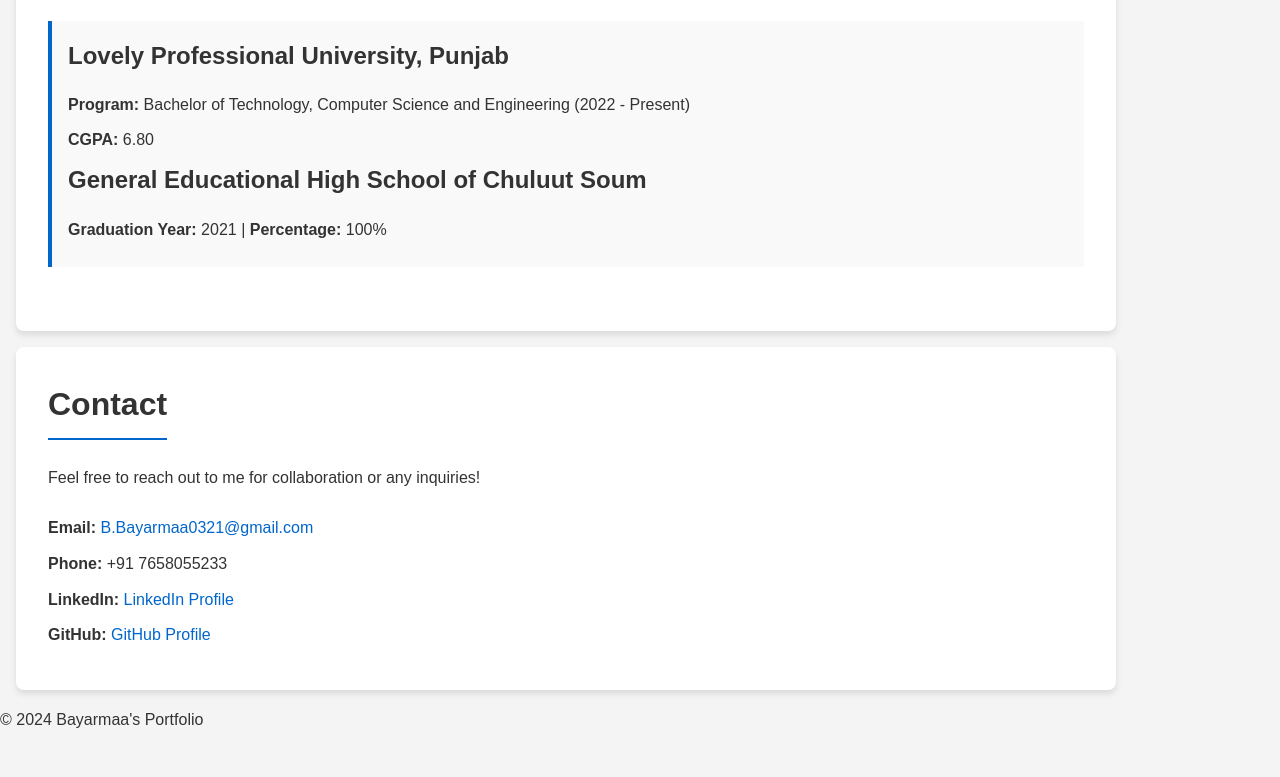
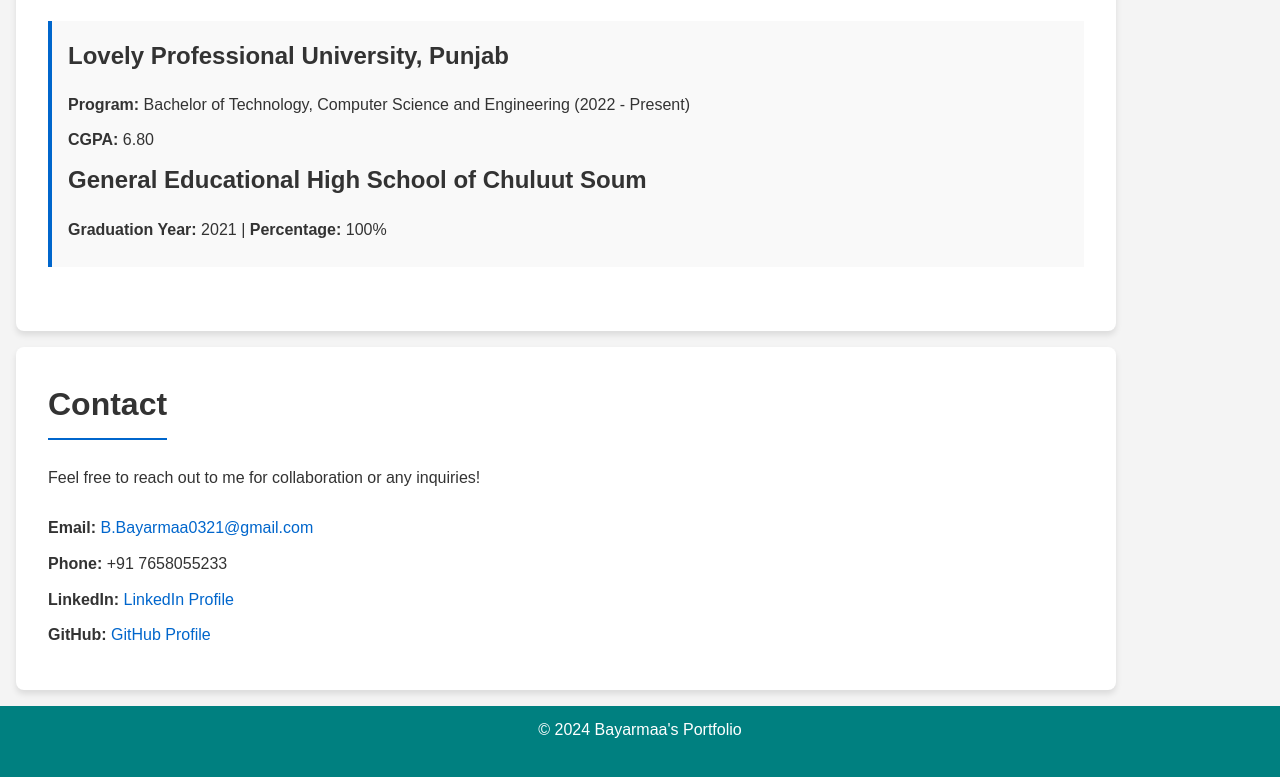
Before and after one commit to bayarmaa01/Portfolio, a plain HTML site: page index.html in a window 1280 px wide. Shown: the part 2257-3034 px from the top of the page. Drawn offline with Linux system fonts and the light colour scheme.

Commit message:
Update style.css

```diff
--- a/style.css
+++ b/style.css
@@ -175,3 +175,12 @@ a:hover {
         margin: 10px 0;
     }
 }
+footer {
+    background-color: teal;
+    color: white;
+    text-align: center;
+    padding: 10px 0;
+    position: relative;
+    bottom: 0;
+    width: 100%;
+}
```
